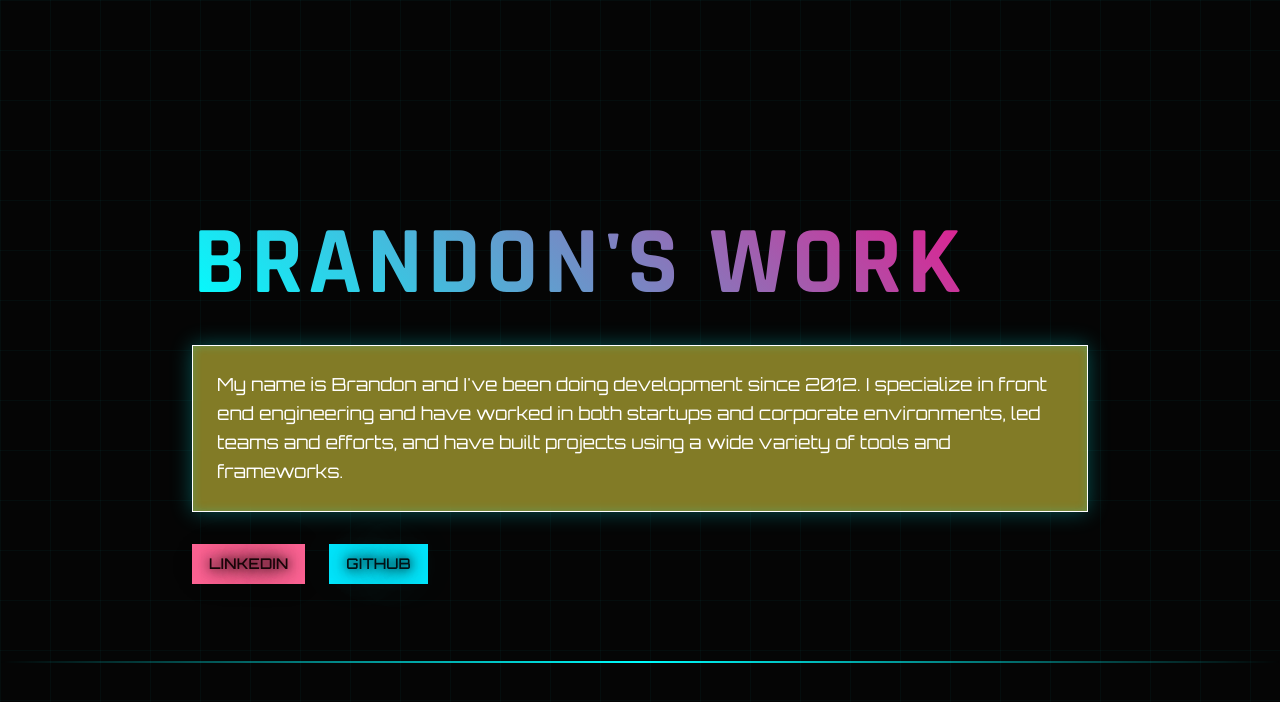
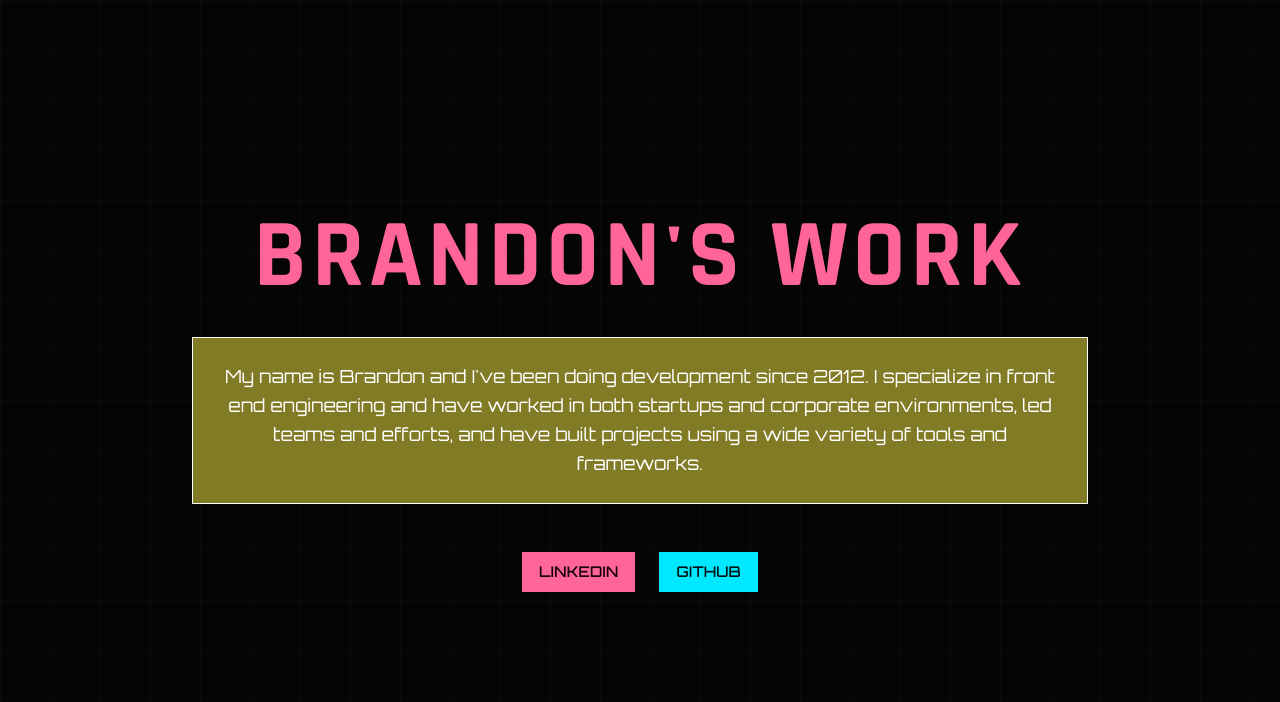
Before and after one commit to github-bdem/brandons.work, a React (Vite) app: page / in a window 1280 px wide. Shown: the top 702 px of the page. Built offline with nearby package versions, Linux system fonts and the light colour scheme.

Commit message:
solid styling attempt

```diff
--- a/src/App.tsx
+++ b/src/App.tsx
@@ -1,16 +1,26 @@
+import { useState } from "react";
 import ProjectSlide from "./components/ProjectSlide";
 import projects from "./Projects";
 
 function App() {
+    const [currentPage, setCurrentPage] = useState(1);
+    const projectsPerPage = 6;
+    const totalPages = Math.ceil(projects.length / projectsPerPage);
+
+    const indexOfLastProject = currentPage * projectsPerPage;
+    const indexOfFirstProject = indexOfLastProject - projectsPerPage;
+    const currentProjects = projects.slice(indexOfFirstProject, indexOfLastProject);
+
+    const paginate = (pageNumber: number) => setCurrentPage(pageNumber);
+
     return (
-        <>
-            <div className="scan-line"></div>
-            <div className="h-screen snap-y snap-mandatory flex-col overflow-y-auto relative">
-                <div className="h-full shrink-0 snap-start flex items-center justify-center p-8">
+        <div className="h-screen snap-y snap-mandatory overflow-y-auto">
+            {/* Intro Section - Fullscreen */}
+            <div className="h-screen shrink-0 snap-start flex items-center justify-center p-8">
                 <div className="max-w-4xl w-full">
-                        <h1 className="text-6xl md:text-8xl mb-8 gradient-text glitch">{`Brandon's Work`}</h1>
-                        <div className="neon-border p-6 mb-8 bg-base-100/50 backdrop-blur">
-                            <p className="text-lg leading-relaxed">
+                    <h1 className="text-6xl md:text-8xl mb-8 text-primary text-center">{`Brandon's Work`}</h1>
+                    <div className="neon-border p-6 mb-12 bg-base-100/50 backdrop-blur">
+                        <p className="text-lg leading-relaxed text-center">
                             {`My name is Brandon and I've been doing development
                             since 2012. I specialize in front end engineering
                             and have worked in both startups and corporate
@@ -18,25 +28,31 @@ function App() {
                             projects using a wide variety of tools and frameworks.`}
                         </p>
                     </div>
-                        <div className="flex gap-6">
-                            <a className="btn btn-primary neon-glow" href="#">
+
+                    <div className="flex gap-6 justify-center">
+                        <a className="btn btn-primary" href="#">
                             <span className="uppercase tracking-wider">LinkedIn</span>
                         </a>
-                            <a className="btn btn-secondary neon-glow" href="#">
+                        <a className="btn btn-secondary" href="#">
                             <span className="uppercase tracking-wider">Github</span>
                         </a>
                     </div>
                 </div>
             </div>
 
-                <div className="h-full shrink-0 snap-start p-8">
-                    <h2 className="text-4xl md:text-6xl mb-8 text-center neon-glow text-primary">Projects</h2>
-                    <div className="flex h-full w-full flex-wrap gap-4 justify-center">
-                        {projects.map((project, index: number) => {
+            {/* Projects Section - Fullscreen */}
+            <div className="h-screen shrink-0 snap-start flex flex-col p-8">
+                <div className="max-w-7xl mx-auto w-full h-full flex flex-col">
+                    <h2 className="text-4xl md:text-5xl mb-8 text-center text-primary">Projects</h2>
+
+                    <div className="flex-grow overflow-y-auto">
+                        <div className="grid grid-cols-1 md:grid-cols-2 lg:grid-cols-3 gap-6 mb-8">
+                            {currentProjects.map((project, index) => {
+                                const actualIndex = indexOfFirstProject + index;
                                 return (
                                     <ProjectSlide
-                                    key={`item-${index}`}
-                                    index={index}
+                                        key={`project-${actualIndex}`}
+                                        index={actualIndex}
                                         project={project}
                                     />
                                 );
@@ -44,22 +60,40 @@ function App() {
                         </div>
                     </div>
 
-                <div className="h-full shrink-0 snap-start p-8">
-                    <h2 className="text-4xl md:text-6xl mb-8 text-center neon-glow text-accent">More Projects</h2>
-                    <div className="flex h-full w-full flex-wrap gap-4 justify-center">
-                        {projects.map((project, index: number) => {
-                            return (
-                                <ProjectSlide
-                                    key={`item2-${index}`}
-                                    index={index}
-                                    project={project}
-                                />
-                            );
-                        })}
+                    {totalPages > 1 && (
+                        <div className="flex justify-center gap-2 mt-4">
+                            <button
+                                onClick={() => paginate(currentPage - 1)}
+                                disabled={currentPage === 1}
+                                className="btn btn-sm"
+                            >
+                                Previous
+                            </button>
+
+                            {Array.from({ length: totalPages }, (_, i) => (
+                                <button
+                                    key={i + 1}
+                                    onClick={() => paginate(i + 1)}
+                                    className={`btn btn-sm ${
+                                        currentPage === i + 1 ? 'btn-primary' : ''
+                                    }`}
+                                >
+                                    {i + 1}
+                                </button>
+                            ))}
+
+                            <button
+                                onClick={() => paginate(currentPage + 1)}
+                                disabled={currentPage === totalPages}
+                                className="btn btn-sm"
+                            >
+                                Next
+                            </button>
+                        </div>
+                    )}
                 </div>
             </div>
         </div>
-        </>
     );
 }
 
--- a/src/components/ProjectSlide.tsx
+++ b/src/components/ProjectSlide.tsx
@@ -7,7 +7,7 @@ interface ProjectSlideProps {
 
 function ProjectSlide({ index, project }: ProjectSlideProps) {
     return (
-        <div id={`slide${index}`} className="cyber-card w-full max-w-sm transform transition-all duration-300 hover:scale-105 hover:z-10">
+        <div id={`slide${index}`} className="cyber-card w-full">
             <div className="flex flex-col h-full">
                 <div className="relative overflow-hidden h-48">
                     {project.previewImageUrl ? (
@@ -17,20 +17,20 @@ function ProjectSlide({ index, project }: ProjectSlideProps) {
                             className="w-full h-full object-cover"
                         />
                     ) : (
-                        <div className="w-full h-full bg-gradient-to-br from-primary/20 to-secondary/20 flex items-center justify-center">
+                        <div className="w-full h-full bg-primary/20 flex items-center justify-center">
                             <span className="text-6xl text-primary/50 font-bold">{project.name.charAt(0)}</span>
                         </div>
                     )}
-                    <div className="absolute inset-0 bg-gradient-to-t from-base-100 via-transparent to-transparent"></div>
+                    <div className="absolute inset-0 bg-base-100/50"></div>
                 </div>
                 <div className="p-6 flex flex-col flex-grow">
-                    <h2 className="text-2xl mb-4 text-primary neon-glow">{project.name}</h2>
+                    <h2 className="text-2xl mb-4 text-primary">{project.name}</h2>
                     <p className="text-sm mb-6 flex-grow opacity-80">{project.description}</p>
                     <div className="flex gap-3">
                         {project.liveLink ? (
                             <a
                                 href={project.liveLink.href}
-                                className="btn btn-sm btn-primary neon-glow"
+                                className="btn btn-sm btn-primary"
                                 target="_blank"
                                 rel="noopener noreferrer"
                             >
--- a/src/index.css
+++ b/src/index.css
@@ -92,87 +92,22 @@ h1, h2, h3, h4, h5, h6 {
     letter-spacing: 0.05em;
 }
 
-.neon-glow {
-    text-shadow:
-        0 0 10px currentColor,
-        0 0 20px currentColor,
-        0 0 40px currentColor;
-}
 
 .neon-border {
     border: 1px solid currentColor;
-    box-shadow:
-        inset 0 0 10px rgba(0, 255, 255, 0.2),
-        0 0 20px rgba(0, 255, 255, 0.3);
 }
 
-.gradient-text {
-    background: linear-gradient(45deg, var(--neon-cyan), var(--neon-pink));
-    -webkit-background-clip: text;
-    -webkit-text-fill-color: transparent;
-    background-clip: text;
+.solid-text-primary {
+    color: var(--neon-cyan);
+}
+
+.solid-text-secondary {
+    color: var(--neon-pink);
 }
 
 .cyber-card {
-    background: linear-gradient(135deg, rgba(0, 0, 0, 0.9), rgba(0, 255, 255, 0.05));
+    background: rgba(0, 0, 0, 0.9);
     border: 1px solid var(--neon-cyan);
     position: relative;
     overflow: hidden;
 }
-
-.cyber-card::before {
-    content: "";
-    position: absolute;
-    top: -2px;
-    left: -2px;
-    right: -2px;
-    bottom: -2px;
-    background: linear-gradient(45deg, var(--neon-cyan), var(--neon-pink), var(--neon-yellow));
-    z-index: -1;
-    opacity: 0.3;
-    filter: blur(10px);
-}
-
-.glitch {
-    position: relative;
-    animation: glitch 2s infinite;
-}
-
-@keyframes glitch {
-    0%, 100% {
-        transform: translate(0);
-    }
-    20% {
-        transform: translate(-1px, 1px);
-    }
-    40% {
-        transform: translate(-1px, -1px);
-    }
-    60% {
-        transform: translate(1px, 1px);
-    }
-    80% {
-        transform: translate(1px, -1px);
-    }
-}
-
-.scan-line {
-    position: fixed;
-    top: 0;
-    left: 0;
-    right: 0;
-    height: 2px;
-    background: linear-gradient(90deg, transparent, var(--neon-cyan), transparent);
-    animation: scan 3s linear infinite;
-    pointer-events: none;
-    z-index: 9999;
-}
-
-@keyframes scan {
-    0% {
-        transform: translateY(0);
-    }
-    100% {
-        transform: translateY(100vh);
-    }
-}
```
Lines whose indentation alone changed are shown as unchanged.
